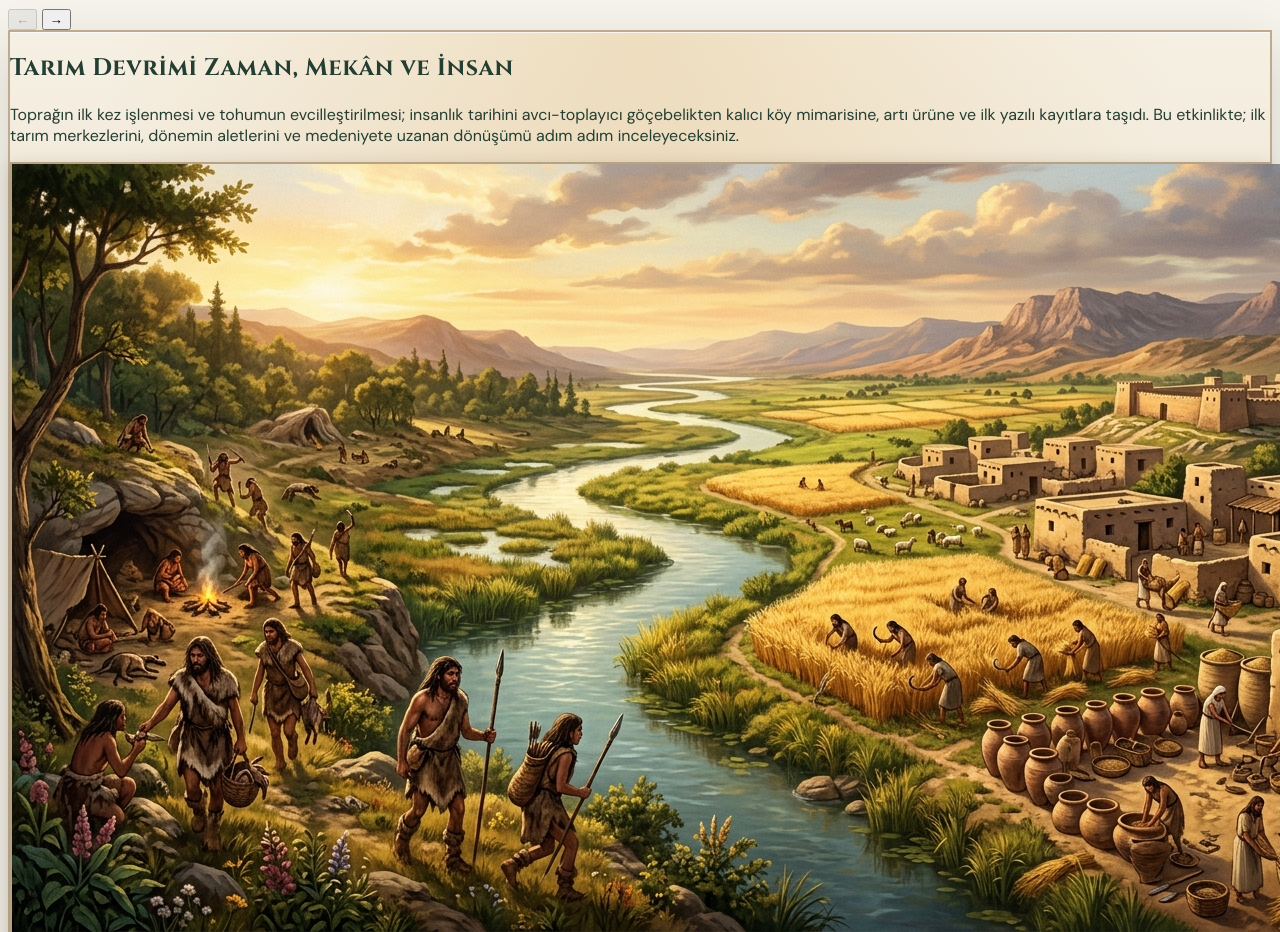
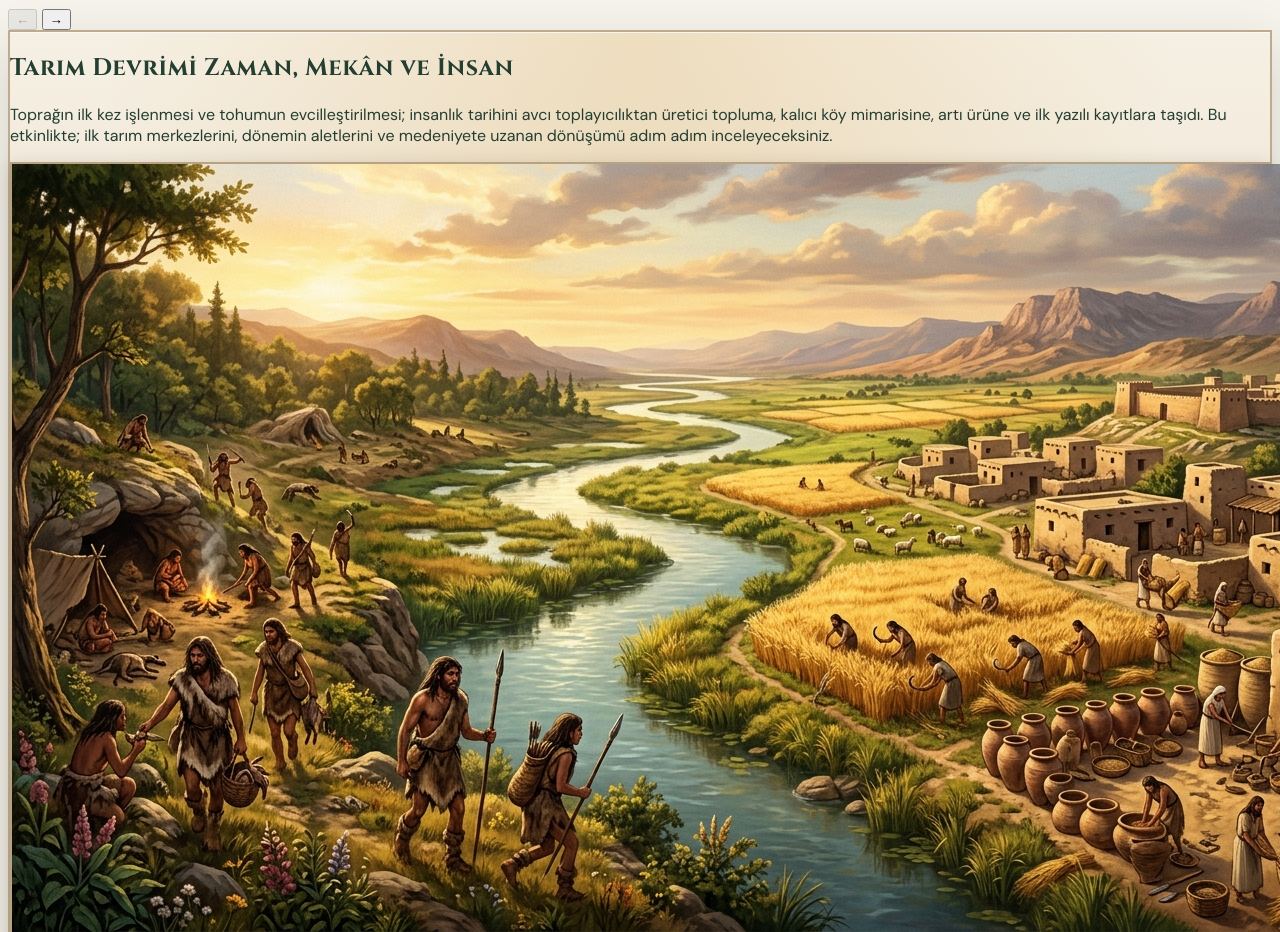
Before and after one commit to meltemdag/9.2.1, a website: page index.html in a window 1280 px wide. Shown: the top 932 px of the page. Drawn offline with Linux system fonts and the light colour scheme.

Commit message:
Giriş metni düzenlemesi

```diff
--- a/index.html
+++ b/index.html
@@ -42,7 +42,7 @@
             <span class="block text-lg sm:text-xl md:text-2xl lg:text-[31px] font-semibold text-[#9e4e34] mt-1">Zaman, Mekân ve İnsan</span>
           </h1>
           <p class="text-sm sm:text-base md:text-[17px] font-semibold text-[#2b251d] leading-relaxed max-w-4xl mx-auto font-body">
-            Toprağın ilk kez işlenmesi ve tohumun evcilleştirilmesi; insanlık tarihini avcı-toplayıcı göçebelikten kalıcı köy mimarisine, artı ürüne ve ilk yazılı kayıtlara taşıdı. Bu etkinlikte; ilk tarım merkezlerini, dönemin aletlerini ve medeniyete uzanan dönüşümü adım adım inceleyeceksiniz.
+            Toprağın ilk kez işlenmesi ve tohumun evcilleştirilmesi; insanlık tarihini avcı toplayıcılıktan üretici topluma, kalıcı köy mimarisine, artı ürüne ve ilk yazılı kayıtlara taşıdı. Bu etkinlikte; ilk tarım merkezlerini, dönemin aletlerini ve medeniyete uzanan dönüşümü adım adım inceleyeceksiniz.
           </p>
         </div>
 
```
